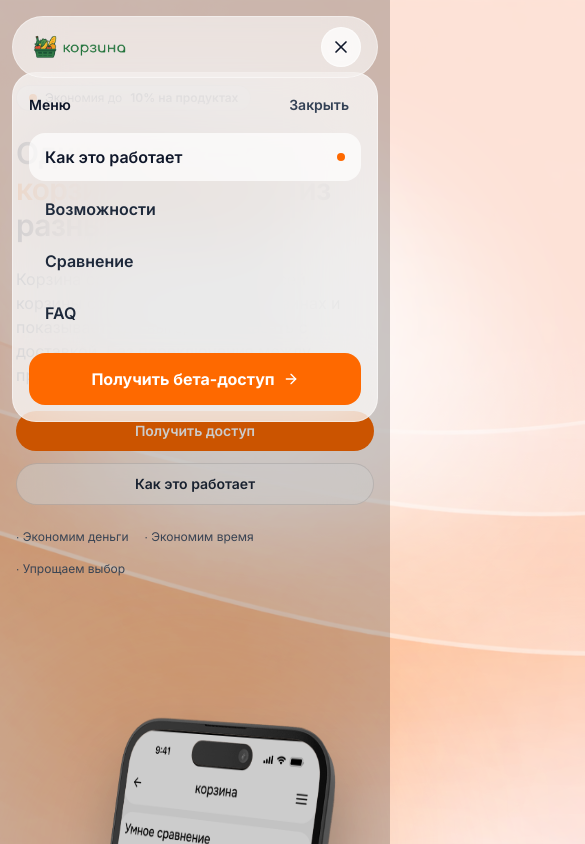
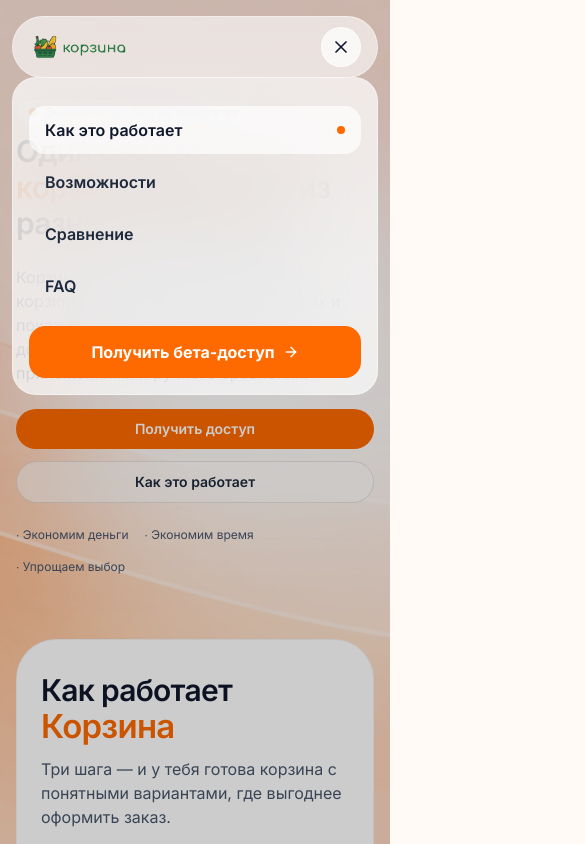
Before and after one commit to PabloTsvetkov/korzina-landing, a Next.js app: page / in a window 390 px wide. Both pictures are taken after a click on the button 341 px from the left and 47 px from the top of the page. Shown: the top 844 px of the page, 585 px wide, since content can reach past the window. Built offline with nearby package versions, Linux system fonts and the light colour scheme.

Commit message:
add pour mobile adaptivity

```diff
--- a/app/components/Header.tsx
+++ b/app/components/Header.tsx
@@ -263,7 +263,7 @@ export default function Header() {
         <div
           id="mobile-menu"
           className={[
-            "absolute left-3 right-3 top-[72px]",
+            "absolute left-3 right-3 top-[77px]",
             "rounded-3xl",
             "border border-white/40",
             "bg-white/70 backdrop-blur-2xl",
@@ -276,7 +276,7 @@ export default function Header() {
           aria-modal="true"
           aria-label="Мобильное меню"
         >
-          <div className="flex items-center justify-between">
+          {/* <div className="flex items-center justify-between">
             <div className="text-sm font-semibold text-slate-900">Меню</div>
             <button
               type="button"
@@ -285,7 +285,7 @@ export default function Header() {
             >
               Закрыть
             </button>
-          </div>
+          </div> */}
 
           <div className="mt-3 space-y-1">
             {navItems.map((item) => {
--- a/app/components/HeroSection.tsx
+++ b/app/components/HeroSection.tsx
@@ -61,7 +61,7 @@ export default function HeroSection() {
           {/* LEFT */}
           <div className="space-y-6">
             {/* Badge */}
-            <div className="inline-flex items-center gap-2 rounded-full border border-black/10 bg-white/60 backdrop-blur-xl px-3 py-1 text-xs text-slate-700 shadow-soft">
+            <div className="inline-flex items-center gap-2 rounded-full border border-black/10 bg-white/60 backdrop-blur-xl px-3 py-1 text-xs text-slate-700 shadow-soft mt-[15px] sm:mt-0">
               <span
                 className="h-2 w-2 rounded-full"
                 style={{ backgroundColor: "#FE6900" }}
@@ -70,7 +70,7 @@ export default function HeroSection() {
               <span className="font-semibold">10% на продуктах</span>
             </div>
 
-            <h1 className="text-3xl md:text-5xl font-semibold tracking-tight text-slate-900">
+            <h1 className="text-3xl md:text-5xl font-semibold tracking-tight text-slate-900 sm:!mt-[20px] !mt-2">
               Один сервис — вся{" "}
               <span style={{ color: "#FE6900" }}>корзина продуктов</span> из
               разных магазинов.
@@ -107,7 +107,7 @@ export default function HeroSection() {
           </div>
 
           {/* RIGHT (phone + glow card) */}
-          <div className="relative flex justify-center md:justify-end top-[70px]">
+          <div className="relative justify-center md:justify-end top-[70px] hidden sm:flex">
             {/* phone glow */}
             <div
               aria-hidden
--- a/app/components/SavingSection.tsx
+++ b/app/components/SavingSection.tsx
@@ -409,11 +409,6 @@ export default function SavingSection() {
               </span>
             </button>
           </div>
-
-          {/* маленькая подсказка для мобилок (можно убрать) */}
-          <p className="mt-3 text-center text-xs text-slate-500 md:hidden">
-            Листай свайпом вправо/влево
-          </p>
         </div>
       </div>
     </section>
--- a/app/layout.tsx
+++ b/app/layout.tsx
@@ -31,9 +31,9 @@ export default function RootLayout({
     <html lang="ru">
       {/* <body className={`${inter.className} relative overflow-x-hidden bg-[rgba(254,105,0,0.18)]`}> */}
       <body
-        className={`${inter.className} relative overflow-x-hidden bg-[url('/bg_image.png')] h-screen w-full bg-cover bg-center bg-no-repeat bg-fixed`}
+        className={`${inter.className} relative overflow-x-hidden bg-[url('/bg_image.png')] h-screen w-full bg-cover bg-center bg-no-repeat bg-fixed max-w-[100vw]`}
       >
-        <div className="min-h-screen flex flex-col">
+        <div className="min-h-screen flex flex-col max-w-[100vw] overflow-x-hidden">
           <Header />
           <main className="flex-1">{children}</main>
 
```
